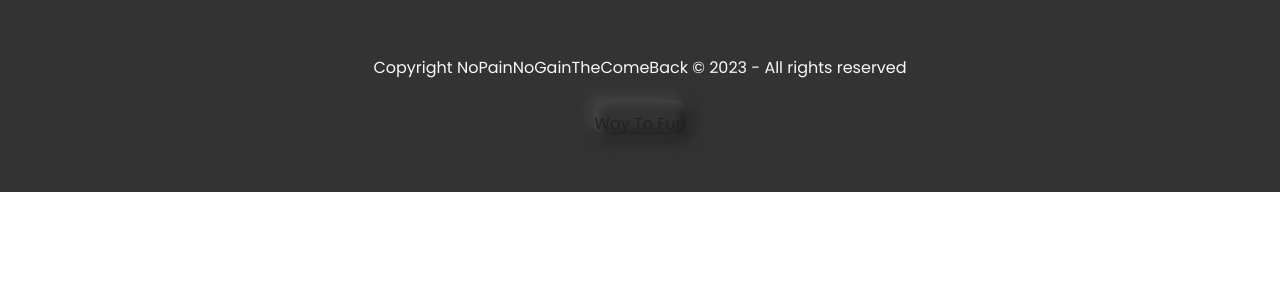
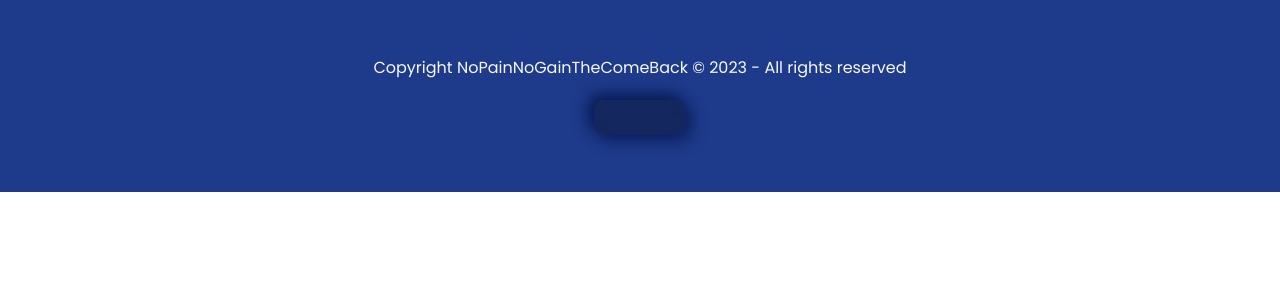
Before and after one commit to BarzaGuignol/NoPainNoGainTheComeBack, a React (Vite) app in the folder frontend/: page /users/creation in a window 1280 px wide. Shown: the top 300 px of the page. Built offline with nearby package versions, Linux system fonts and the light colour scheme.

Commit message:
css footer

```diff
--- a/frontend/src/components/ButtonToFun.css
+++ b/frontend/src/components/ButtonToFun.css
@@ -12,13 +12,13 @@
   width: 150px;
   height: 50px;
   cursor: pointer;
-  background: #333;
+  background: #15285f;
   margin: 10px;
   border: none;
   border-radius: 10px;
-  box-shadow: -5px -5px 15px #444, 5px 5px 15px #222, inset 5px 5px 10px #444,
-    inset -5px -5px 10px #222;
-  color: #222;
+  box-shadow: -5px -5px 15px #05194f, 5px 5px 15px #0c2262, inset 5px 5px 10px #15285f,
+    inset -5px -5px 10px #15285f;
+  color: #152860;
   font-size: 16px;
 }
 
--- a/frontend/src/components/Footer.jsx
+++ b/frontend/src/components/Footer.jsx
@@ -3,7 +3,7 @@
 
 export default function Footer() {
   return (
-    <div className="h-48 overflow-hidden flex flex-col items-center justify-center bg-[#333]">
+    <div className="h-48 overflow-hidden flex flex-col items-center justify-center bg-[#1e3a8a]">
       <h3 className="mb-8 text-white w-4/5 text-center">
         Copyright NoPainNoGainTheComeBack © 2023 - All rights reserved
       </h3>
```
